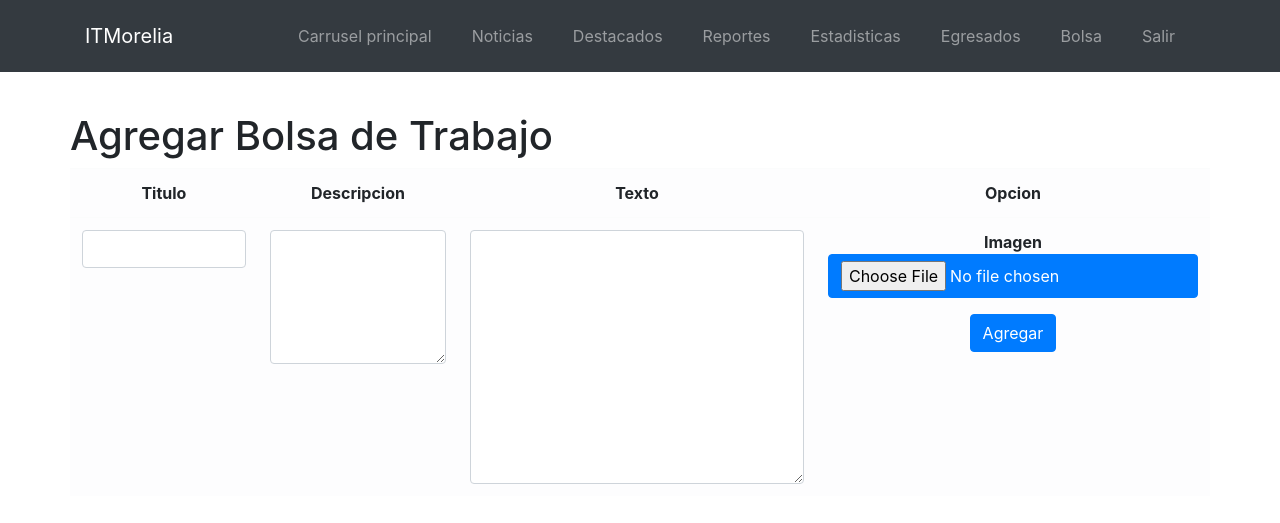
After one commit to Kareem240/VinculacionITM, a PHP site: page /vinculacionitm/admin/vistas/editBolsa.php in a window 1280 px wide. The commit adds this page. Shown: the top 523 px of the page. Run offline with PHP 8.4, Linux system fonts and the light colour scheme; a user stored in the database is signed in; data that the repository does not hold is empty.

Commit message:
Imagenes de bolsa funcional

```diff
--- a/admin/includes/scripts.php
+++ b/admin/includes/scripts.php
@@ -153,4 +153,24 @@ class scripts {
         $result = mysqli_query($link, $sql);
         return $result;
     }
+    public function agrBolsa($dir,$title,$descripcion,$text){
+        include "config.php";
+        $sql = "INSERT INTO bolsa (id,dir,title,descripcion,text) VALUES (NULL, '".$dir."', '".$title."', '".$descripcion."', '".$text."');";
+        $result = mysqli_query($link, $sql);
+        return $result;
+    }
+
+
+     public function verBolsa(){
+        include "config.php";
+        $sql = "SELECT * FROM bolsa";
+        $result = mysqli_query($link, $sql);
+        return $result;
+     }
+
+      public function editarBolsa($id,$title,$descripcion,$text){
+        include "config.php";
+        $sql = "UPDATE * FROM bolsa SET  title = '".$title."', descripcion = '".$descripcion."', text = '".$text."' where id = ".$id."";
+        $result = mysqli_query($link, $sql);
+        return $result;}
 }
--- /dev/null
+++ b/admin/vistas/agrBolsa.php
@@ -0,0 +1,54 @@
+<div class="container" style="margin-top:40px" >
+		<div class="row">
+			<div class="col-16" >
+				<div class="panel panel-default"  >
+					<div class="panel-heading">
+						<h1>Agregar Bolsa de Trabajo</h1>
+					</div>
+					<div class="panel-body">
+						<form role="form" action="../includes/post.php" enctype="multipart/form-data" method="POST">
+					        <table width="100%" class="table table-light table-bordered-black">
+								<tr>
+									<th width="20%" class="text-center">Titulo</th>
+									<th width="20%" class="text-center">Descripcion</th>
+									<th width="40%" class="text-center">Texto</th>
+									<th width="15%" class="text-center">Opcion</th>
+								</tr>
+
+									<tr>
+										<td class="text-center"><input class="form-control" type="text" name="titulo" id="titulo"></td>
+										<td class="text-center"><textarea type="text" class="form-control" rows = "5" cols = "10" name = "descripcion"></textarea></td>
+										<td class="text-center"><textarea type="text" class="form-control" rows = "10" cols = "100" name = "texto"></textarea></td>
+
+
+									<td class="text-center">
+
+
+                                         <div class="form-group">
+
+                                        <strong> Imagen </strong>
+											<div class="input-group">
+												<input class="btn btn-primary"  name="imagen" id="imagen" type="file">
+											</div>
+
+										</div>
+
+
+										<button class="btn btn-primary"
+					                        name="btnAccion"
+					                        value="agrBolsa"
+					                        type="submit">Agregar
+					                    </button>
+						        	</td>
+						        	</td>
+									</tr>
+
+							</table>
+						</form>
+					</div>
+
+                </div>
+			</div>
+		</div>
+	</div>
+</div>
--- /dev/null
+++ b/admin/vistas/editBolsa.php
@@ -0,0 +1,55 @@
+<?php
+// Initialize the session
+session_start();
+
+// Check if the user is logged in, if not then redirect him to login page
+if(!isset($_SESSION["loggedin"]) || $_SESSION["loggedin"] !== true){
+    header("location: ../index.php");
+    exit;
+}
+include_once '../includes/scripts.php';
+$bolsa = new scripts();
+$bol=$bolsa->verBolsa();
+ include_once 'head.php';
+ ?>
+
+    <body>
+    	<?php
+			while($row = $bol->fetch_assoc()){
+			?>
+    	<form action="../includes/post.php" enctype="multipart/form-data" method="post">
+        <table width="100%" class="table table-light table-bordered-black">
+			<tr>
+				<th width="10%" class="text-center">Titulo</th>
+				<th width="10%" class="text-center">Descripcion</th>
+				<th width="40%" class="text-center">Texto</th>
+				<th width="15%" class="text-center">Opcion</th>
+			</tr>
+
+				<tr>
+					<input type="hidden" value="<?php echo $row["id"];?>" name="id" readonly>
+					<td class="text-center"><input class="form-control" type="text" value="<?php echo $row["title"];?>" name="titulo"></td>
+					<td class="text-center"><textarea class="form-control" rows = "5" cols = "10" name = "descripcion" value="<?php echo $row["descripcion"];?>"><?php echo $row["descripcion"];?></textarea></td>
+					<td class="text-center"><textarea class="form-control" rows = "10" cols = "100" name = "texto" value="<?php echo $row["text"];?>"><?php echo $row["text"];?></textarea></td>
+				<td class="text-center">
+
+					<button class="btn btn-primary"
+                        name="btnAccion"
+                        value="editarBol"
+                        type="submit">Guardar
+                    </button>
+                    <button class="btn btn-warning"
+                        name="btnAccion"
+                        value="eliminarBol"
+                        type="submit">Eliminar
+                    </button>
+	        	</td>
+	        	</td>
+				</tr>
+
+		</table>
+		</form>
+		<?php } ?>
+		<?php include_once 'agrBolsa.php'; ?>
+    </body>
+</html>
--- a/admin/vistas/head.php
+++ b/admin/vistas/head.php
@@ -23,6 +23,7 @@
                         <li class="nav-item mx-0 mx-lg-1"><a class="nav-link py-3 px-0 px-lg-3 rounded js-scroll-trigger" href="http://localhost/vinculacionitm/admin/vistas/editReporte.php">Reportes</a>
                         <li class="nav-item mx-0 mx-lg-1"><a class="nav-link py-3 px-0 px-lg-3 rounded js-scroll-trigger" href="http://localhost/vinculacionitm/admin/vistas/editEstadistica.php">Estadisticas</a>
                         <li class="nav-item mx-0 mx-lg-1"><a class="nav-link py-3 px-0 px-lg-3 rounded js-scroll-trigger" href="http://localhost/vinculacionitm/admin/vistas/editEncues.php">Egresados</a>
+                        <li class="nav-item mx-0 mx-lg-1"><a class="nav-link py-3 px-0 px-lg-3 rounded js-scroll-trigger" href="http://localhost/vinculacionitm/admin/vistas/editBolsa.php">Bolsa</a>
                         <li class="nav-item mx-0 mx-lg-1"><a class="nav-link py-3 px-0 px-lg-3 rounded js-scroll-trigger" href="http://localhost/vinculacionitm/admin/includes/logout.php">Salir</a>
                         </li>
                     </ul>
```
Also changed, not shown: admin/includes/post.php (+22 -0 lines), vistas/bolsa.php (+37 -0 lines), assets/img/bolsa/ibm.jpg (added).
